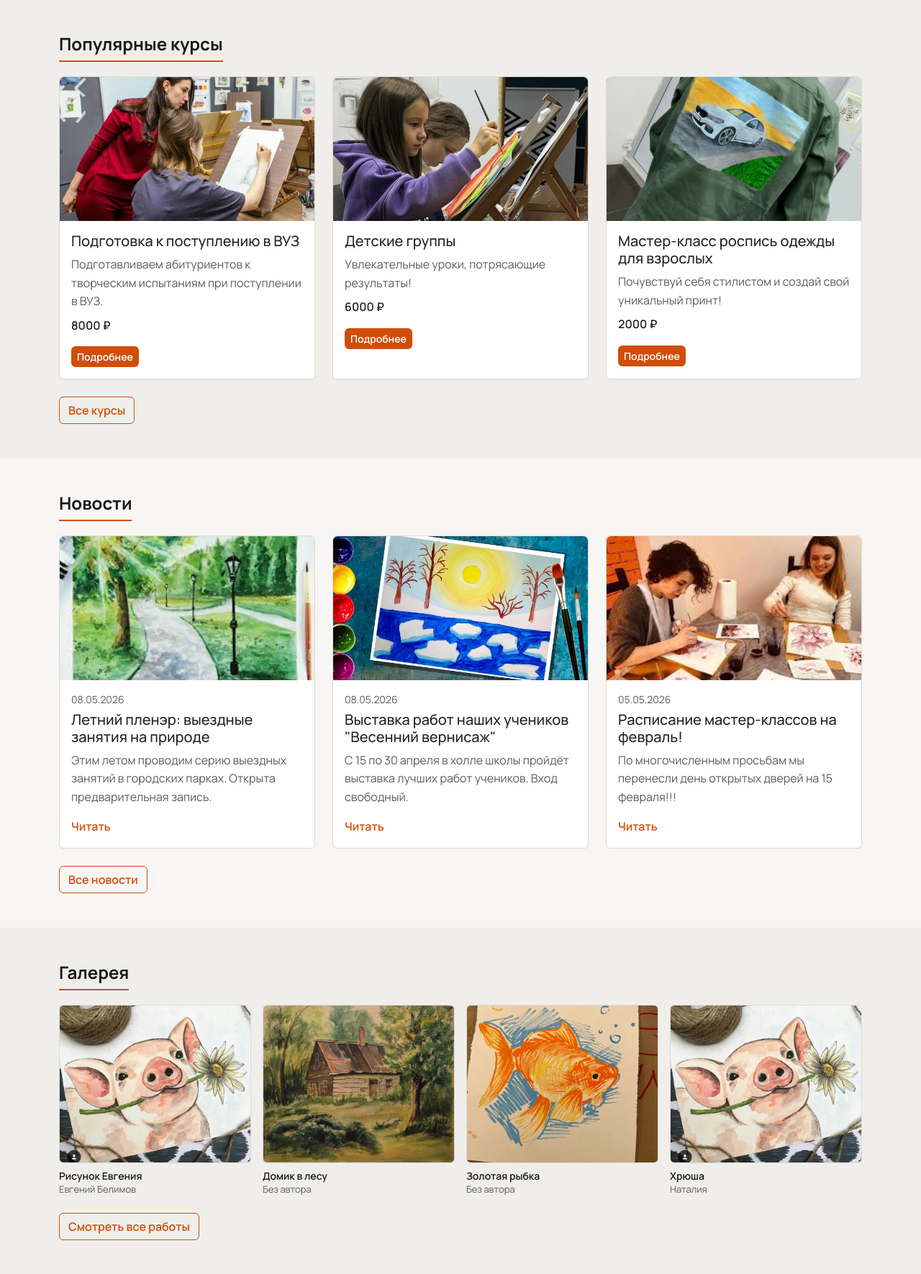
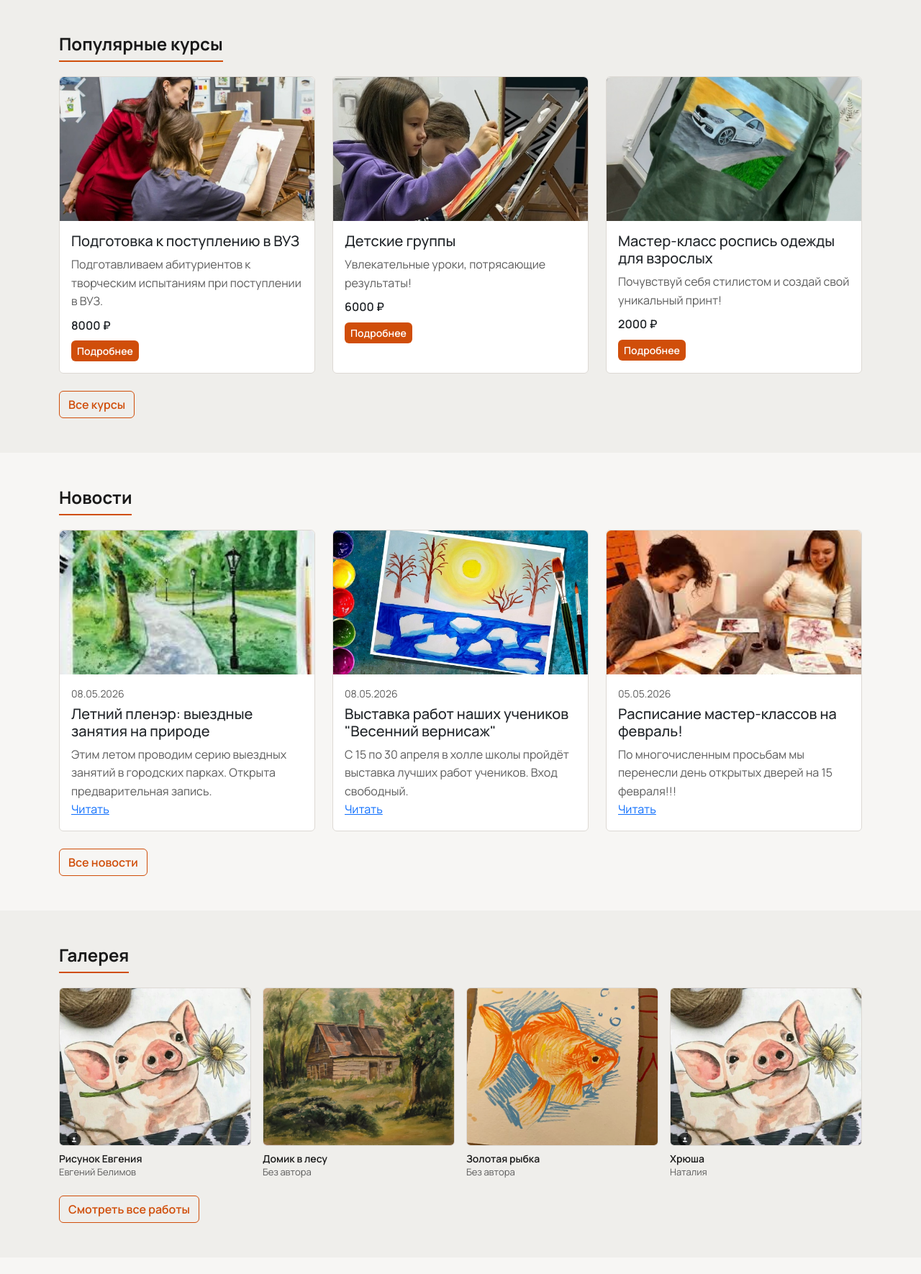
Before and after one commit to ki11laz/diplom, a Django app: page / in a window 1280 px wide. Shown: the part 936-2706 px from the top of the page at 72% size. Run offline with Django 4.2, Linux system fonts and the light colour scheme; data comes from the database, SQL or seed files in the repository.

Commit message:
Update home.html

```diff
--- a/templates/main/home.html
+++ b/templates/main/home.html
@@ -2,11 +2,7 @@
 
 {% load static %}
 
-
-
 {% block title %}Главная — Карандаш{% endblock %}
-
-
 
 {% block content %}
 
@@ -68,8 +64,6 @@
 
   </section>
 
-
-
   <section class="py-5">
 
     <div class="container">
@@ -112,8 +106,6 @@
 
   </section>
 
-
-
   <section class="py-5 section-alt">
 
     <div class="container">
@@ -124,21 +116,25 @@
 
         {% for c in popular_courses %}
 
-          <div class="col-md-4">
+          <div class="col-md-4 d-flex">
 
-            <div class="card card-interactive h-100">
+            <div class="card card-interactive card-catalog">
 
-              {% if c.image %}<img src="{{ c.image.url }}" class="card-img-top" alt="">{% endif %}
+              {% if c.image %}
+                <img src="{{ c.image.url }}" class="card-img-top" alt="">
+              {% else %}
+                <div class="card-img-top card-img-empty" aria-hidden="true"></div>
+              {% endif %}
 
               <div class="card-body">
 
                 <h5 class="card-title">{{ c.title }}</h5>
 
-                <p class="text-muted mb-2">{{ c.short_description }}</p>
+                <p class="text-muted card-text-grow mb-2">{{ c.short_description }}</p>
 
-                <div class="fw-semibold mb-3">{{ c.price }} ₽</div>
+                <div class="fw-semibold mb-2">{{ c.price }} ₽</div>
 
-                <a class="btn btn-primary btn-sm" href="{% url 'course_detail' c.slug %}">Подробнее</a>
+                <a class="btn btn-primary btn-sm align-self-start" href="{% url 'course_detail' c.slug %}">Подробнее</a>
 
               </div>
 
@@ -164,8 +160,6 @@
 
   </section>
 
-
-
   <section class="py-5">
 
     <div class="container">
@@ -176,11 +170,15 @@
 
         {% for n in last_news %}
 
-          <div class="col-md-4">
+          <div class="col-md-4 d-flex">
 
-            <div class="card card-interactive h-100">
+            <div class="card card-interactive card-catalog">
 
-              {% if n.image %}<img src="{{ n.image.url }}" class="card-img-top" alt="">{% endif %}
+              {% if n.image %}
+                <img src="{{ n.image.url }}" class="card-img-top" alt="">
+              {% else %}
+                <div class="card-img-top card-img-empty" aria-hidden="true"></div>
+              {% endif %}
 
               <div class="card-body">
 
@@ -188,9 +186,9 @@
 
                 <h5 class="card-title">{{ n.title }}</h5>
 
-                <p class="text-muted mb-3">{{ n.short_text }}</p>
+                <p class="text-muted card-text-grow mb-0">{{ n.short_text }}</p>
 
-                <a class="stretched-link" href="{% url 'news_detail' n.slug %}">Читать</a>
+                <a class="card-link-action" href="{% url 'news_detail' n.slug %}">Читать</a>
 
               </div>
 
@@ -215,8 +213,6 @@
     </div>
 
   </section>
-
-
 
   <section class="py-5 section-alt">
 
@@ -263,8 +259,6 @@
     </div>
 
   </section>
-
-
 
   <section class="py-5 apply-section" id="applyForm">
 
@@ -351,8 +345,7 @@
             {% endif %}
 
           </div>
-
-        </div>
+          </div>
 
       </div>
 
```
